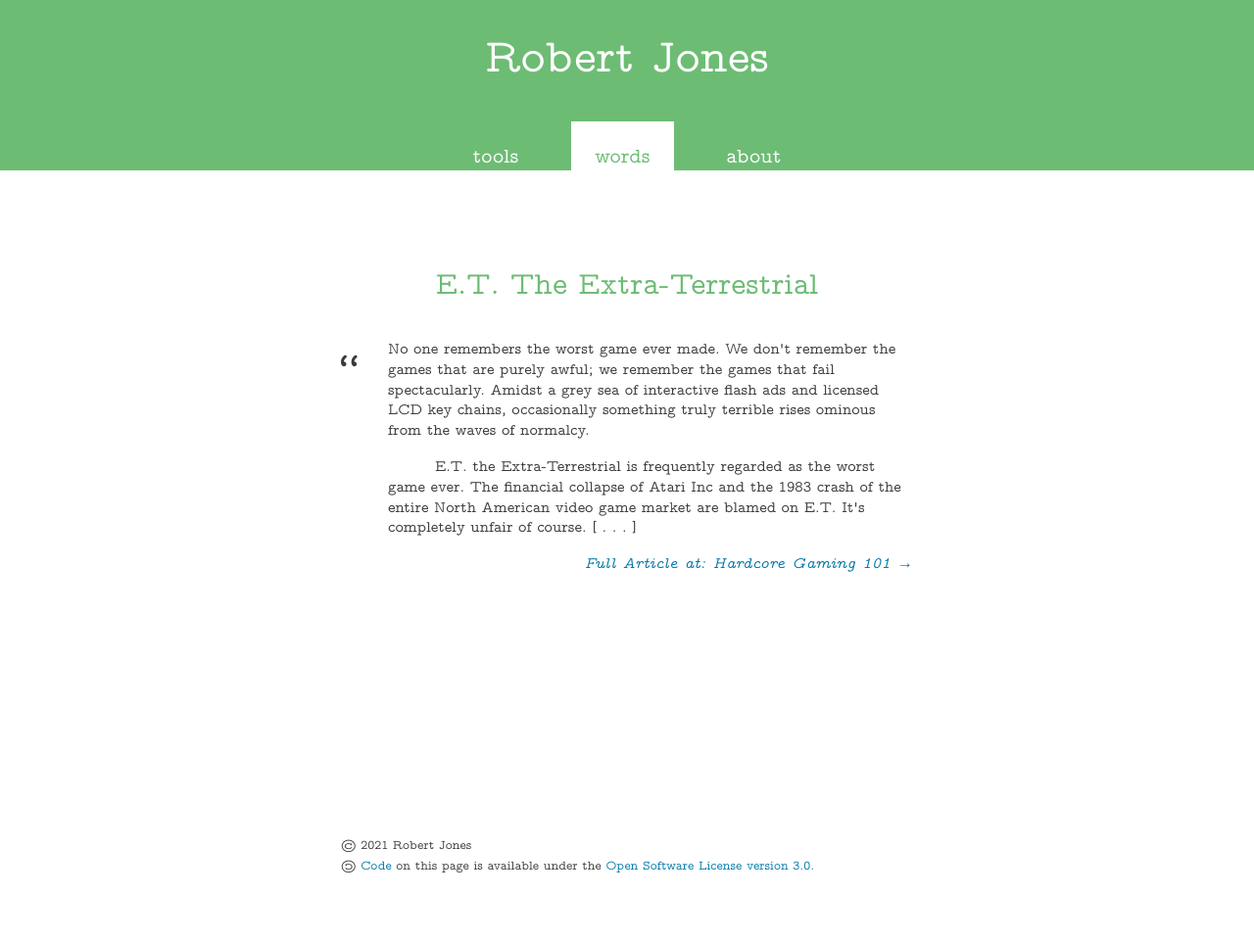
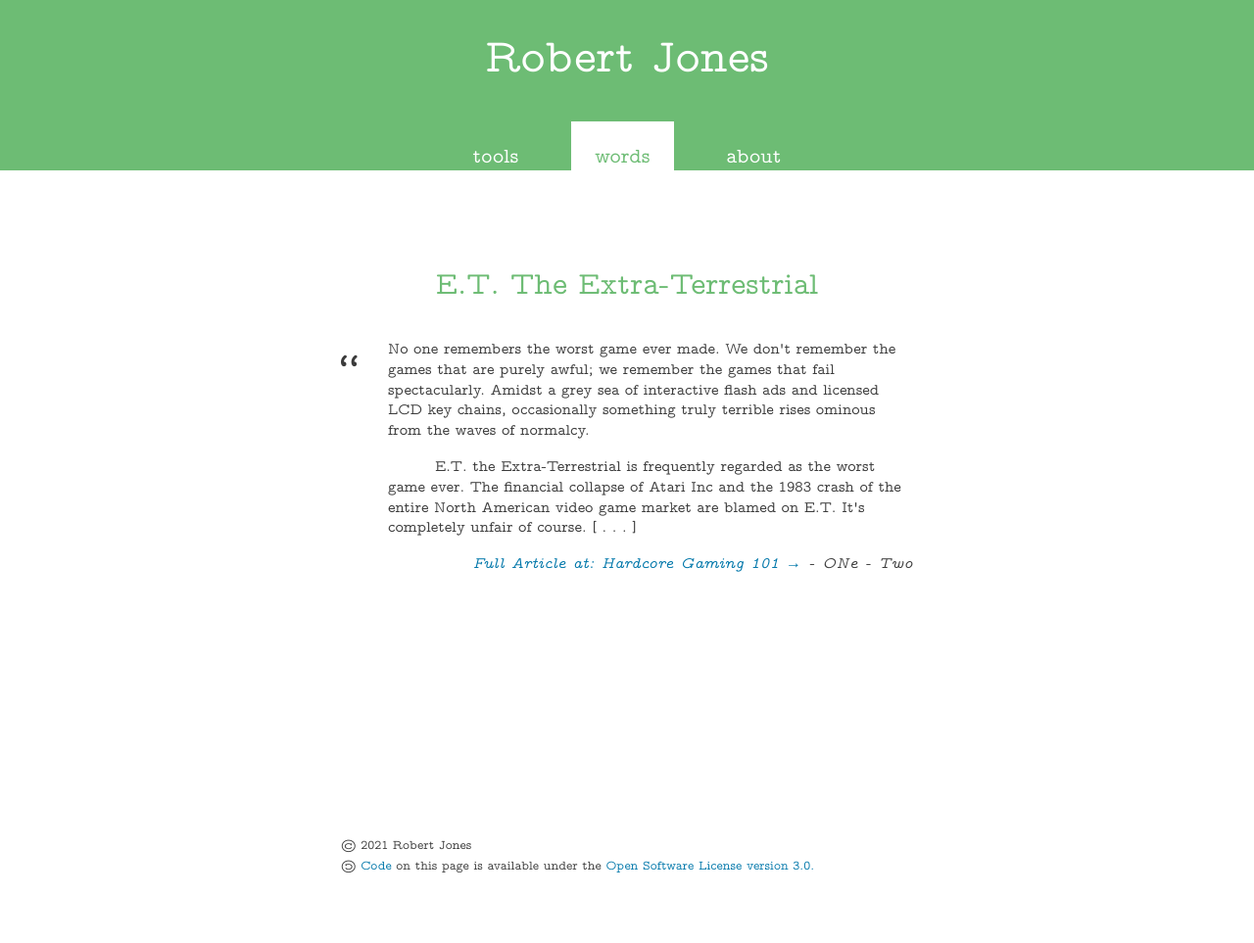
Before and after one commit to rjjiii/rjjiii.github.io, a Jekyll site: the page built from _posts/2014-6-21-ET.md, in a window 1280 px wide. Shown: the whole page at 98% size. Built offline with Jekyll 4.4.1, drawn with Linux system fonts in a browser that asks for light colours.

Commit message:
Update 2014-6-21-ET.md

```diff
--- a/_posts/2014-6-21-ET.md
+++ b/_posts/2014-6-21-ET.md
@@ -10,6 +10,8 @@ excerpt_separator: <!--more-->
 
 <!-- more -->
 
+- ONe
+- Two
 <!--
 - [Read the full article](http://www.hardcoregaming101.net/e-t-the-extra-terrestrial/) at HG101
 - [Comment](https://hg101.proboards.com/thread/10433/et-extra-terrestrial) in the HG101 forums
```
